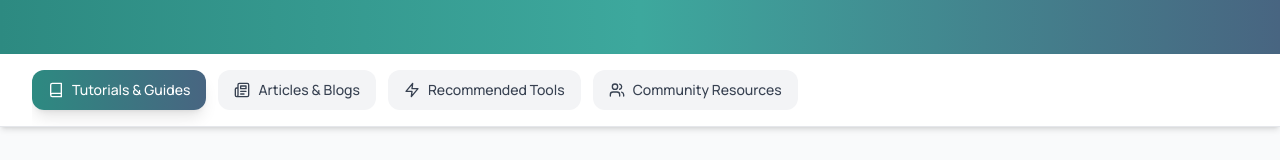
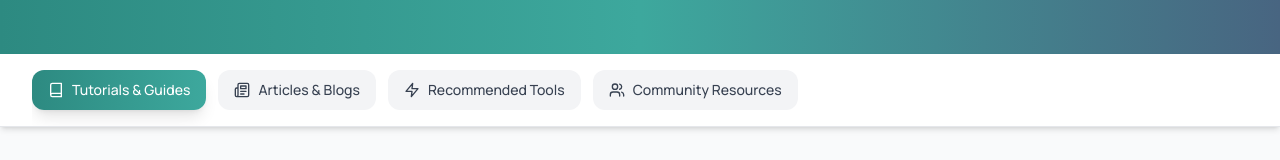
Before and after one commit to Jared-developer/DEVGet-Learning-app, a React (Vite) app in the folder frontend/: page /resources in a window 1280 px wide. Shown: the part 446-606 px from the top of the page. Built offline with nearby package versions, Linux system fonts and the light colour scheme; no server answers.

Commit message:
Reduce purple color in Resources page navbar background

```diff
--- a/frontend/src/pages/Resources.jsx
+++ b/frontend/src/pages/Resources.jsx
@@ -213,7 +213,7 @@ const Resources = () => {
                                 key={section.id}
                                 onClick={() => setActiveSection(section.id)}
                                 className={`flex items-center gap-1.5 sm:gap-2 px-3 sm:px-4 py-2 sm:py-2.5 rounded-lg sm:rounded-xl font-medium text-xs sm:text-sm whitespace-nowrap transition-all transform active:scale-95 sm:hover:scale-105 flex-shrink-0 ${activeSection === section.id
-                                    ? 'bg-gradient-to-r from-accent-600 to-primary-600 text-white shadow-lg'
+                                    ? 'bg-gradient-to-r from-accent-600 to-accent-500 text-white shadow-lg'
                                     : 'bg-gray-100 text-gray-700 active:bg-gray-200 sm:hover:bg-gray-200'
                                     }`}
                             >
```
